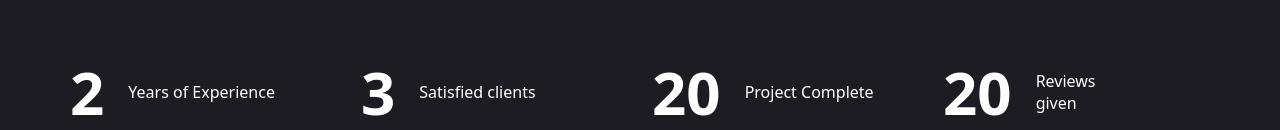
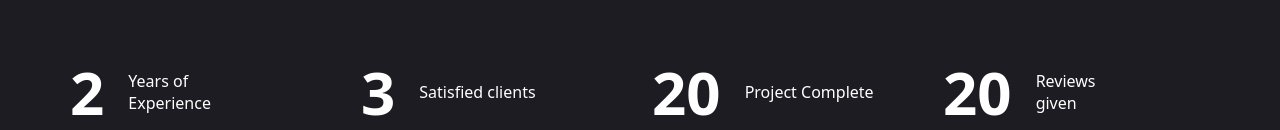
Before and after one commit to minhajulrohan/Next.js-portfolio, a Next.js app: page / in a window 1280 px wide. Shown: the part 712-842 px from the top of the page. Built offline with nearby package versions, Linux system fonts and the light colour scheme.

Commit message:
Update State.jsx

```diff
--- a/components/State.jsx
+++ b/components/State.jsx
@@ -28,7 +28,7 @@ const State = () => {
       {stats.map((item, index) => {
         return <div className="flex-1 flex gap-6 items-center justify-center xl:justify-start" key={index}>
           <CountUp end={item.num} duration={5} delay={2} className="text-2xl xl:text-6xl font-semibold" />
-          <p className={`${item.text.length < 15 ? "max-w-[100px]" : "max-w-[150px]"}  leading-snug "text-white/80"`}>{item.text}</p>
+          <p className={`${item.text.length < 15 ? "max-w-[90px]" : "max-w-[140px]"}  leading-snug "text-white/80"`}>{item.text}</p>
         </div>
       })}
       </div>
```
